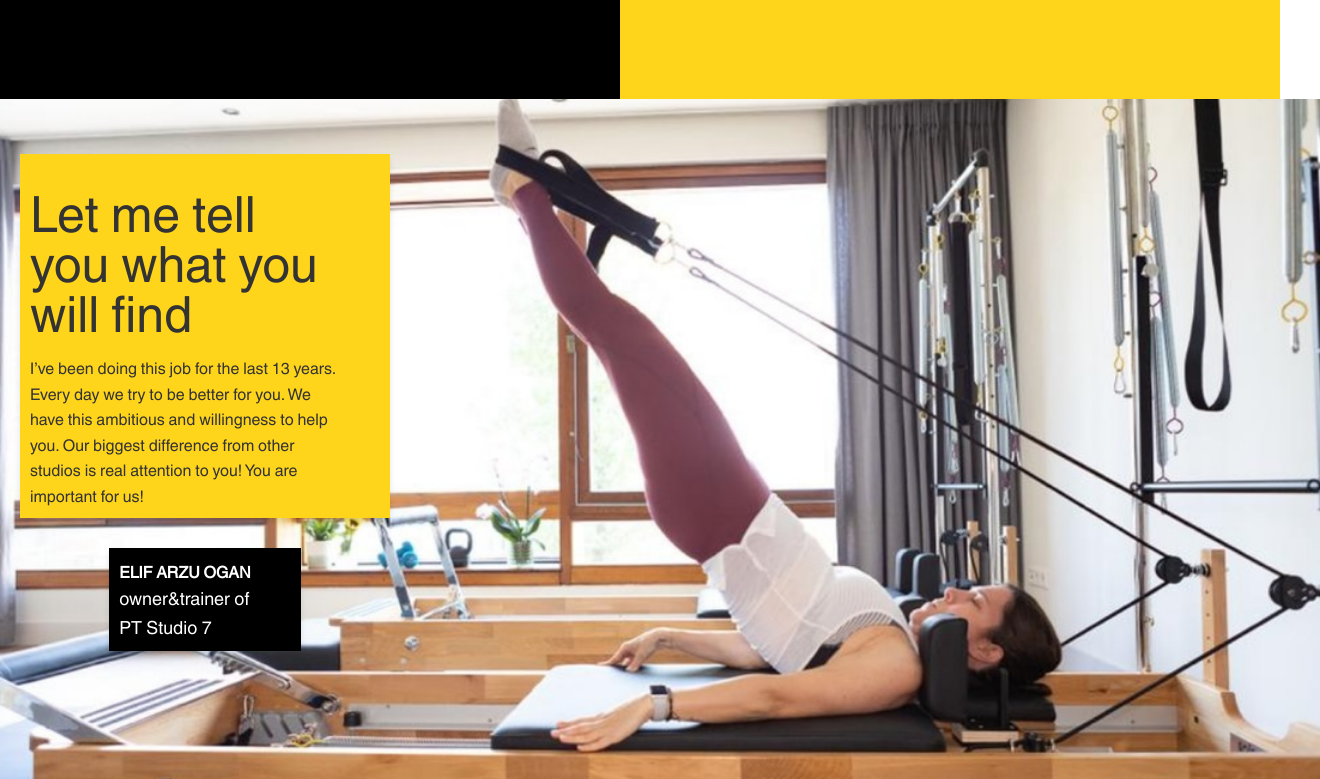
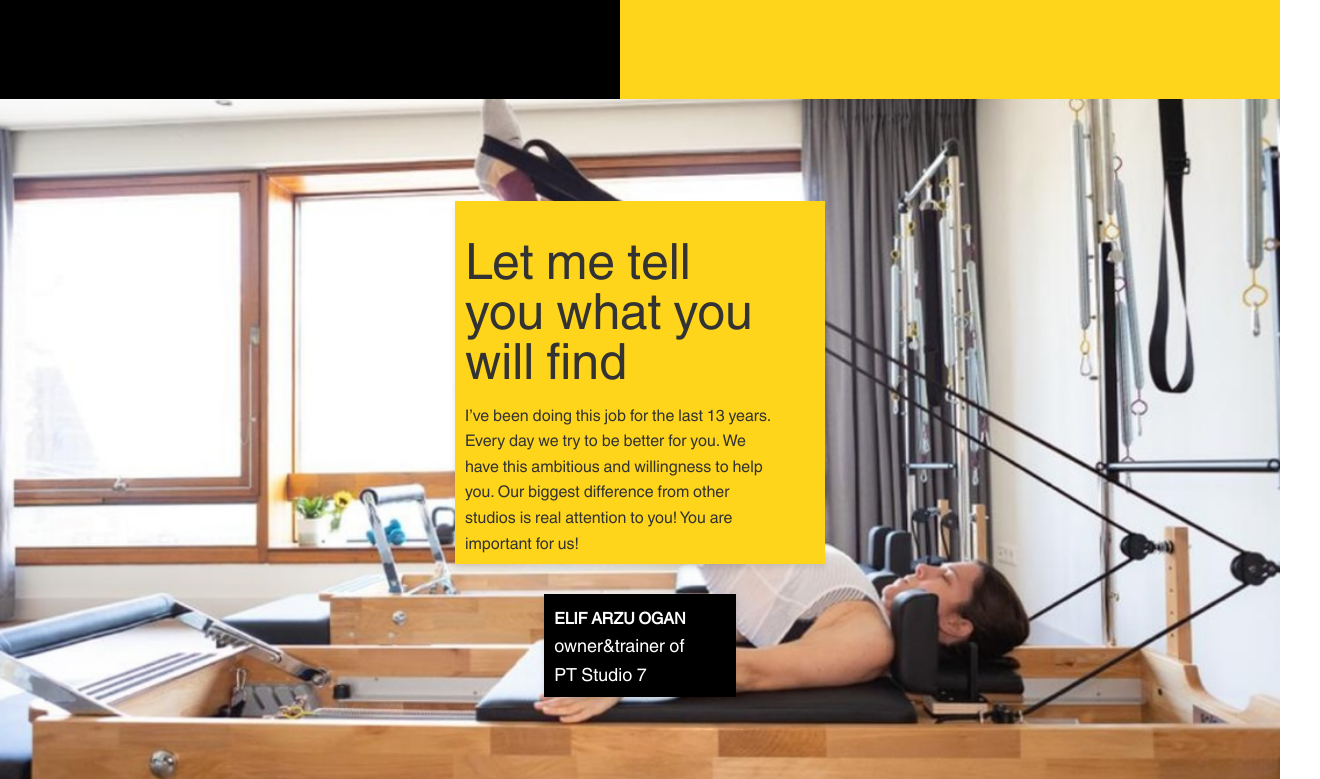
Before and after one commit to isonka/isonka.github.io-old, a plain HTML site: page index.html in a window 1280 px wide. Shown: the part 1401-2180 px from the top of the page, 1320 px wide, since content can reach past the window. Drawn offline with Linux system fonts and the light colour scheme; a script that the page names is missing.

Commit message:
Update aboutus.css
Signed-off-by: isonka <onurkarsli@garaj.mobi>

```diff
--- a/style/aboutus.css
+++ b/style/aboutus.css
@@ -4,16 +4,14 @@
     background-size: cover; /* Cover entire section */
     background-position: center; /* Center the background image */
     height: 700px; /* Fixed height for the section */
-    padding: 20px; /* Add padding for spacing on smaller screens */
     position: relative;
+    padding: 0; /* Remove padding for full width */
     overflow: hidden;
 }
 
 /* Content Wrapper */
 #section-three .content {
     position: absolute;
-    top: 55px;
-    left: 20px;
     display: flex; /* Flexbox for vertical alignment */
     flex-direction: column; /* Stack bubbles vertically */
     flex-wrap: wrap;
@@ -26,6 +24,8 @@
     background: rgba(255, 255, 255, 0.9); /* Semi-transparent white background */
     box-shadow: 0 4px 6px rgba(0, 0, 0, 0.1); /* Subtle shadow */
     padding: 10px; /* Add padding inside the bubble */
+    left: 20px;
+    top: 55px;
     color: #333; /* Text color */
     line-height: 1.6; /* Improve readability */
     text-align: left; /* Left-align text */
```
